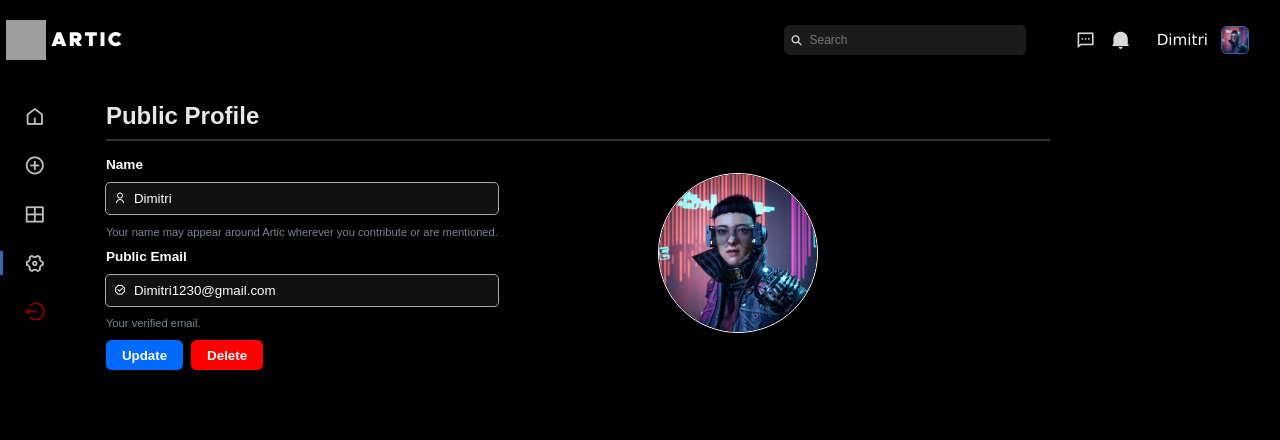
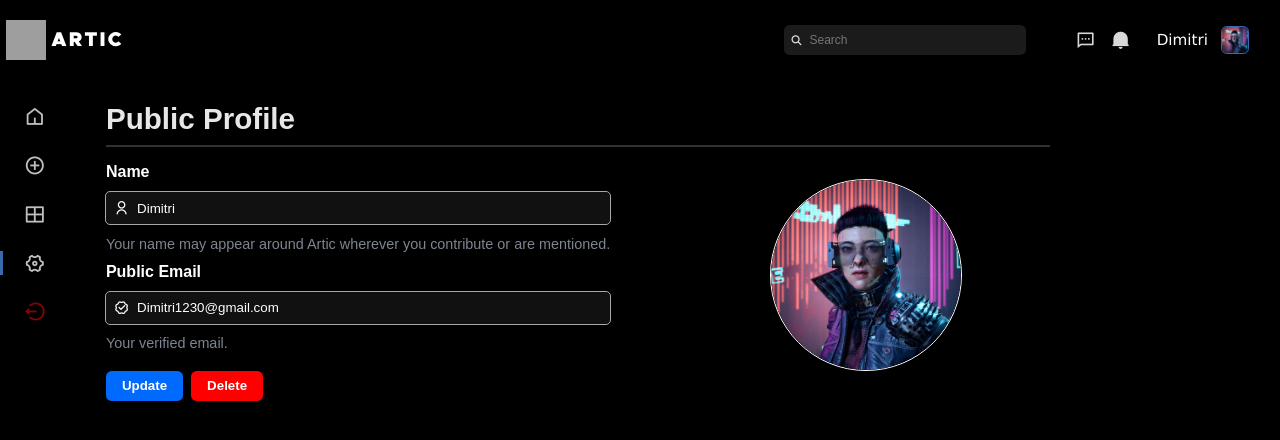
Before and after one commit to Siddhantsingh1230/Artic, a React (Create React App) app: page /setting in a window 1280 px wide. Shown: the top 440 px of the page. Built offline with nearby package versions, Linux system fonts and the light colour scheme; grey boxes are pictures that could not be loaded.

Commit message:
modified setting page

```diff
--- a/src/index.css
+++ b/src/index.css
@@ -828,7 +828,7 @@ circle {
   padding: 1.4rem;
 }
 .setting h2{
-  font-size: 1.5rem;
+  font-size: 1.85rem;
   margin-bottom: 0.55rem;
   color: #e7e7e7;
 }
@@ -847,12 +847,12 @@ circle {
   flex-direction: column;
 }
 .userDetails p{
-  font-size: 0.85rem;
+  font-size: 1rem;
   margin-bottom: .7rem;
   font-weight: 550;
 }
 .userDetails .userSettingName,.userDetails .userSettingEmail{
-  font-size: .75rem;
+  font-size: .95rem;
   padding: 0.5rem;
   background: #111111;
   outline: 1px solid rgb(168, 168, 168);
@@ -870,7 +870,7 @@ circle {
 }
 .userDetails small{
   color: #7D8590;
-  font-size: .7rem;
+  font-size: .9rem;
   margin-block: .7rem;
 }
 p[contenteditable="true"]{
@@ -878,8 +878,8 @@ p[contenteditable="true"]{
 }
 .userImage{
   border: 1.5px solid white;
-  height: 10rem;
-  width: 10rem;
+  height: 12rem;
+  width: 12rem;
   border-radius: 50%;
   position: relative;
   margin-top: 1rem  ;
```
